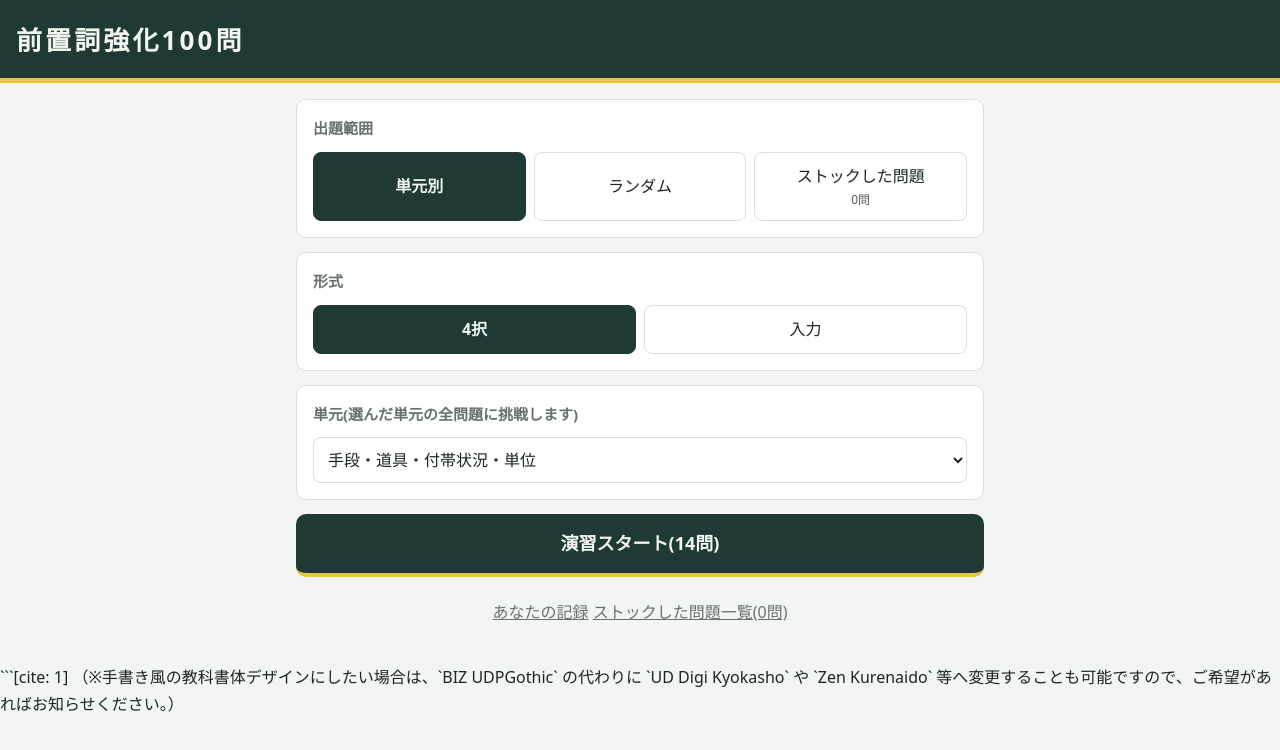
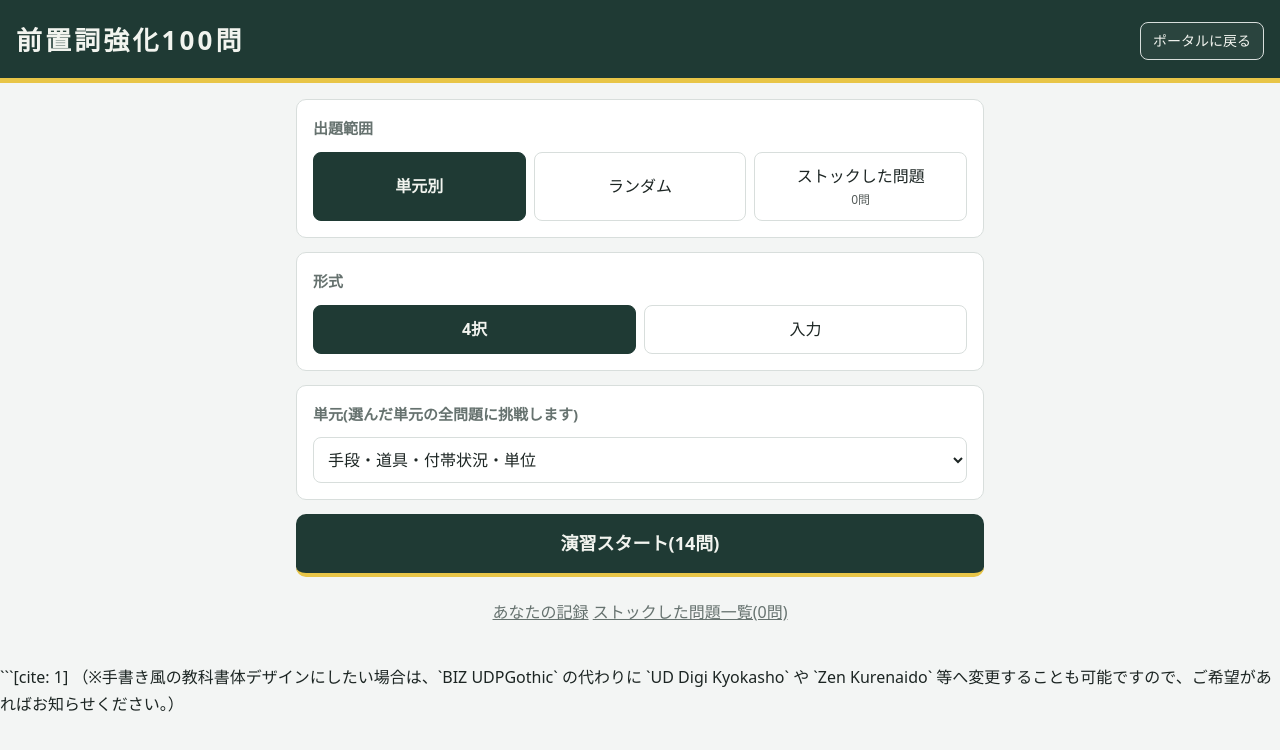
Before and after one commit to rakuchi-ai/Preposition100, a plain HTML site: page index.html in a window 1280 px wide. Drawn offline with Linux system fonts and the light colour scheme; a web font is replaced by a local one.

Commit message:
Update index.html

```diff
--- a/index.html
+++ b/index.html
@@ -58,7 +58,7 @@ input[type=text]{width:100%;padding:12px;border:1.5px solid var(--bd);border-rad
 </style>
 </head>
 <body>
-<header><h1 id="ttl">問題演習</h1><p id="sub"></p></header>
+<header style="display:flex;justify-content:space-between;align-items:center;"><div><h1 id="ttl">問題演習</h1><p id="sub"></p></div><a href="https://rakuchi-ai.github.io/ENGLISH-TOP/" style="color:var(--chalk);text-decoration:none;font-size:14px;border:1px solid var(--bd);padding:6px 12px;border-radius:8px;background:rgba(255,255,255,0.05);white-space:nowrap;">ポータルに戻る</a></header>
 <main id="app"></main>
 <script>
 const CSV_FILE='questions.csv';          // 問題を差し替えるときは、このCSVを入れ替える
```
